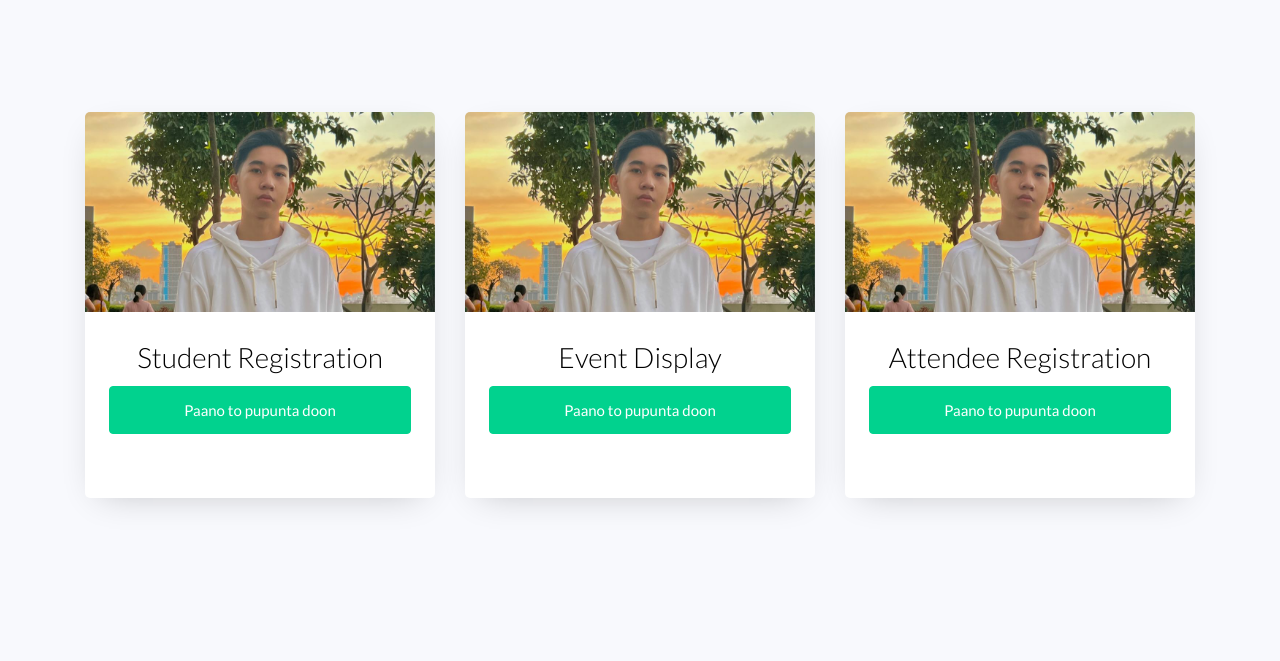
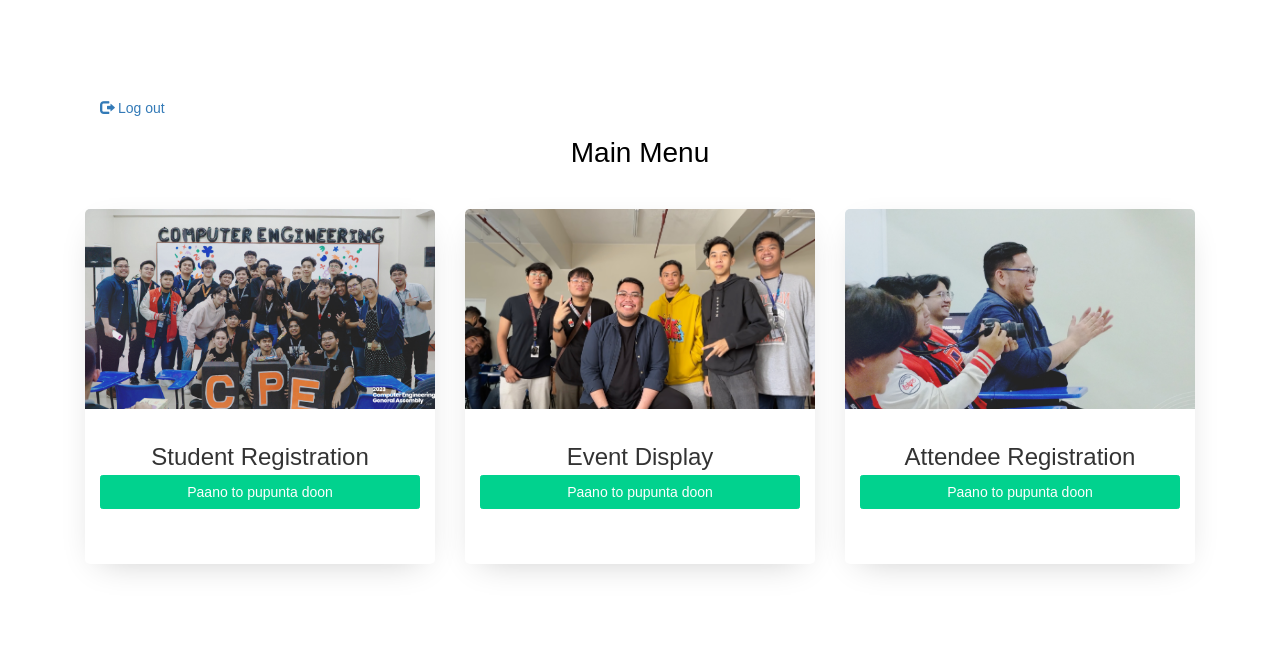
Before and after one commit to dotdotIo/ncp3106_grp5, a PHP site: page /dashboard/dashboard.php in a window 1280 px wide. Shown: the top 661 px of the page. Run offline with PHP 8.4, Linux system fonts and the light colour scheme; some libraries are stand-ins or nearby versions.

Commit message:
Add files via upload

```diff
--- a/dashboard/dashboard.php
+++ b/dashboard/dashboard.php
@@ -4,18 +4,40 @@
   <title>Login 05</title>
   <meta charset="utf-8">
   <meta name="viewport" content="width=device-width, initial-scale=1, shrink-to-fit=no">
-
   <link href="https://fonts.googleapis.com/css?family=Lato:300,400,700&display=swap" rel="stylesheet">
   <link rel="stylesheet" href="https://stackpath.bootstrapcdn.com/font-awesome/4.7.0/css/font-awesome.min.css">
   <link rel="stylesheet" href="css/style.css">
+  <meta name="viewport" content="width=device-width, initial-scale=1">
+  <link rel="stylesheet" href="https://maxcdn.bootstrapcdn.com/bootstrap/3.3.7/css/bootstrap.min.css">
+  <script src="https://ajax.googleapis.com/ajax/libs/jquery/3.2.1/jquery.min.js"></script>
+  <script src="https://maxcdn.bootstrapcdn.com/bootstrap/3.3.7/js/bootstrap.min.js"></script>
+  <style>
+     body, h2, h3, button {
+      font-family: 'Poppins', sans-serif;
+    }
+    .btn-info {
+        background-color:#28a745; /* Green color */
+        border-color: #36a550; /* Green color for the border */
+      }
+  </style>
 </head>
 <body>
   <section class="ftco-section">
     <div class="container">
+      <div class="container">
+        <a href="login.html">
+          <span class="glyphicon glyphicon-log-out"></span> Log out
+        </a>
+    </div>
+    <div class="row justify-content-center">
+				<div class="col-md-6 text-center mb-5">
+					<h2 class="heading-section">Main Menu</h2>
+				</div>
+			</div>
       <div class="row justify-content-center">
         <div class="col-md-4">
           <div class="wrap">
-            <div class="img" style="background-image: url(images/kian.jpg);"></div>
+            <div class="img" style="background-image: url(images/3.jpg);"></div>
             <div class="login-wrap p-2 p-md-4 text-center">
               <div class="d-flex">
                 <div class="w-100">
@@ -23,7 +45,9 @@
                 </div>
               </div>
               <div class="form-group">
+              <a href="registration.html">
                 <button type="submit" class="form-control btn btn-primary rounded submit px-2">Paano to pupunta doon</button>
+              </a>
               </div>
               <div class="form-group d-md-flex">
               </div>
@@ -33,7 +57,7 @@
 
         <div class="col-md-4">
           <div class="wrap">
-            <div class="img" style="background-image: url(images/kian.jpg);"></div>
+            <div class="img" style="background-image: url(images/4.jpg);"></div>
             <div class="login-wrap p-2 p-md-4 text-center">
               <div class="d-flex">
                 <div class="w-100">
@@ -41,7 +65,9 @@
                 </div>
               </div>
               <div class="form-group">
+              <a href="add_event.html">
                 <button type="submit" class="form-control btn btn-primary rounded submit px-2">Paano to pupunta doon</button>
+              </a>
               </div>
               <div class="form-group d-md-flex">
               </div>
@@ -51,7 +77,7 @@
 
         <div class="col-md-4">
           <div class="wrap">
-            <div class="img" style="background-image: url(images/kian.jpg);"></div>
+            <div class="img" style="background-image: url(images/5.jpg);"></div>
             <div class="login-wrap p-2 p-md-4 text-center">
               <div class="d-flex">
                 <div class="w-100">
@@ -59,7 +85,9 @@
                 </div>
               </div>
               <div class="form-group">
+              <a href="mng_event.html">
                 <button type="submit" class="form-control btn btn-primary rounded submit px-2">Paano to pupunta doon</button>
+               </a>
               </div>
               <div class="form-group d-md-flex">
               </div>
```
